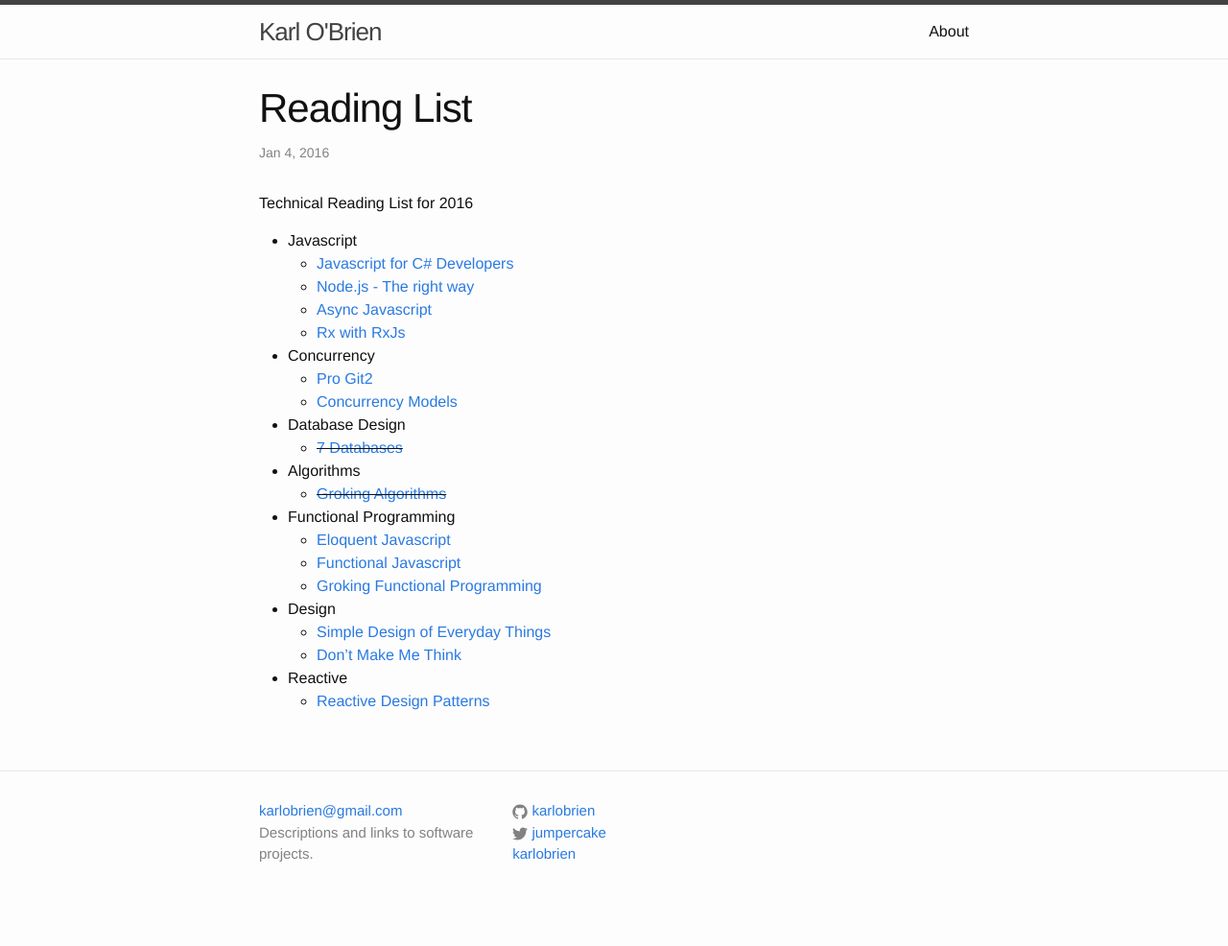
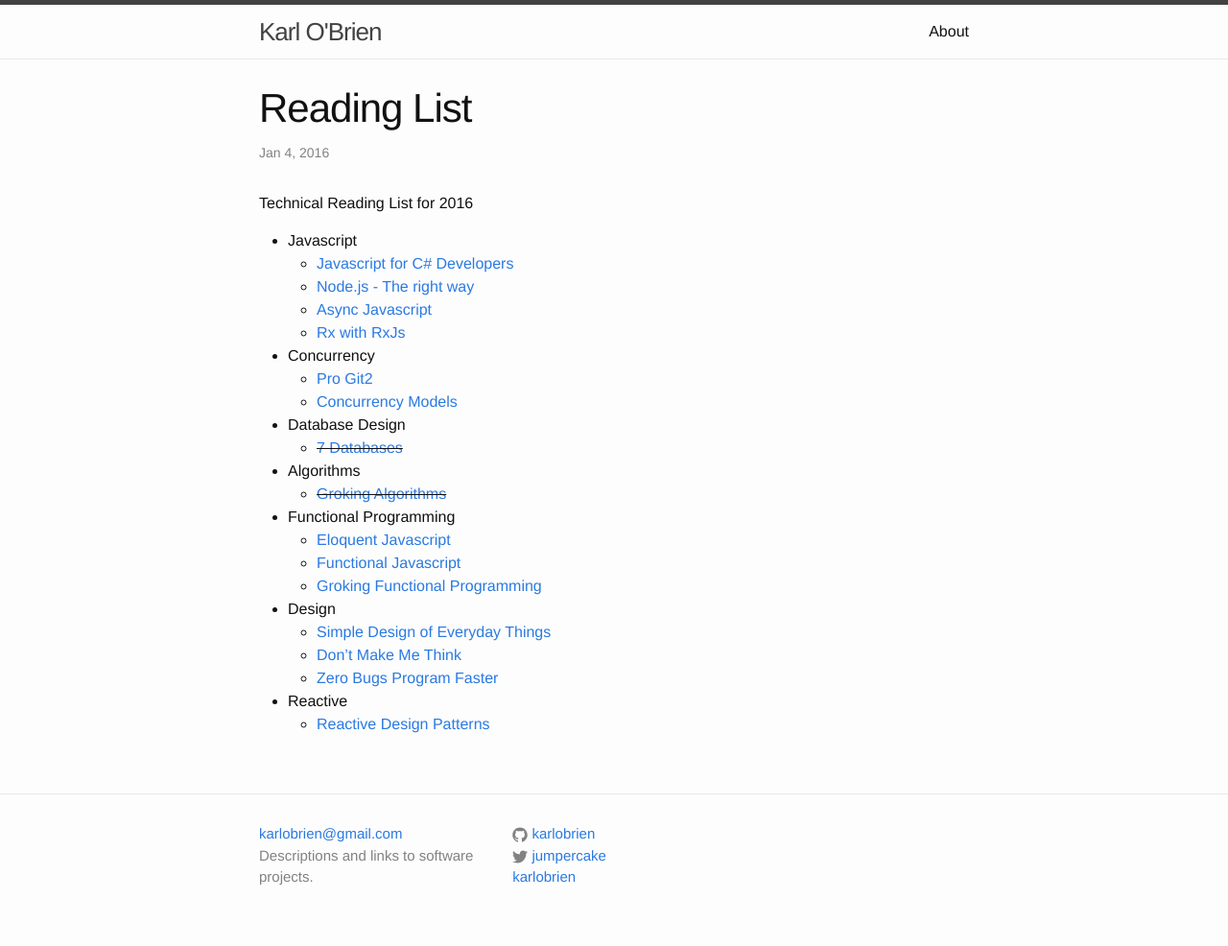
Before and after one commit to karlobrien/karlobrien.github.com, a Jekyll site: the page built from _posts/2016-01-03-Reading-List.markdown, in a window 1280 px wide. Shown: the whole page at 96% size. Built offline with Jekyll 4.4.1, drawn with Linux system fonts in a browser that asks for light colours; before the commit the page ends 962 px from its top, so only the background shows below that.

Commit message:
new book added

```diff
--- a/_posts/2016-01-03-Reading-List.markdown
+++ b/_posts/2016-01-03-Reading-List.markdown
@@ -25,5 +25,6 @@
 * Design
   * [Simple Design of Everyday Things](http://www.amazon.com/The-Design-Everyday-Things-Expanded/dp/0465050654/ref=pd_bxgy_14_img_2?ie=UTF8&refRID=1ECAXZ0S2S197DWZ0SN6)
   * [Don't Make Me Think](http://www.amazon.com/Dont-Make-Think-Revisited-Usability/dp/0321965515/ref=pd_bxgy_14_img_2?ie=UTF8&refRID=1DP3CMW52R9QBRF02TKH)
+  * [Zero Bugs Program Faster](http://www.amazon.com/Zero-Bugs-Program-Faster-Thompson/dp/0996193308)
 * Reactive
   * [Reactive Design Patterns](https://www.manning.com/books/reactive-design-patterns)
```
